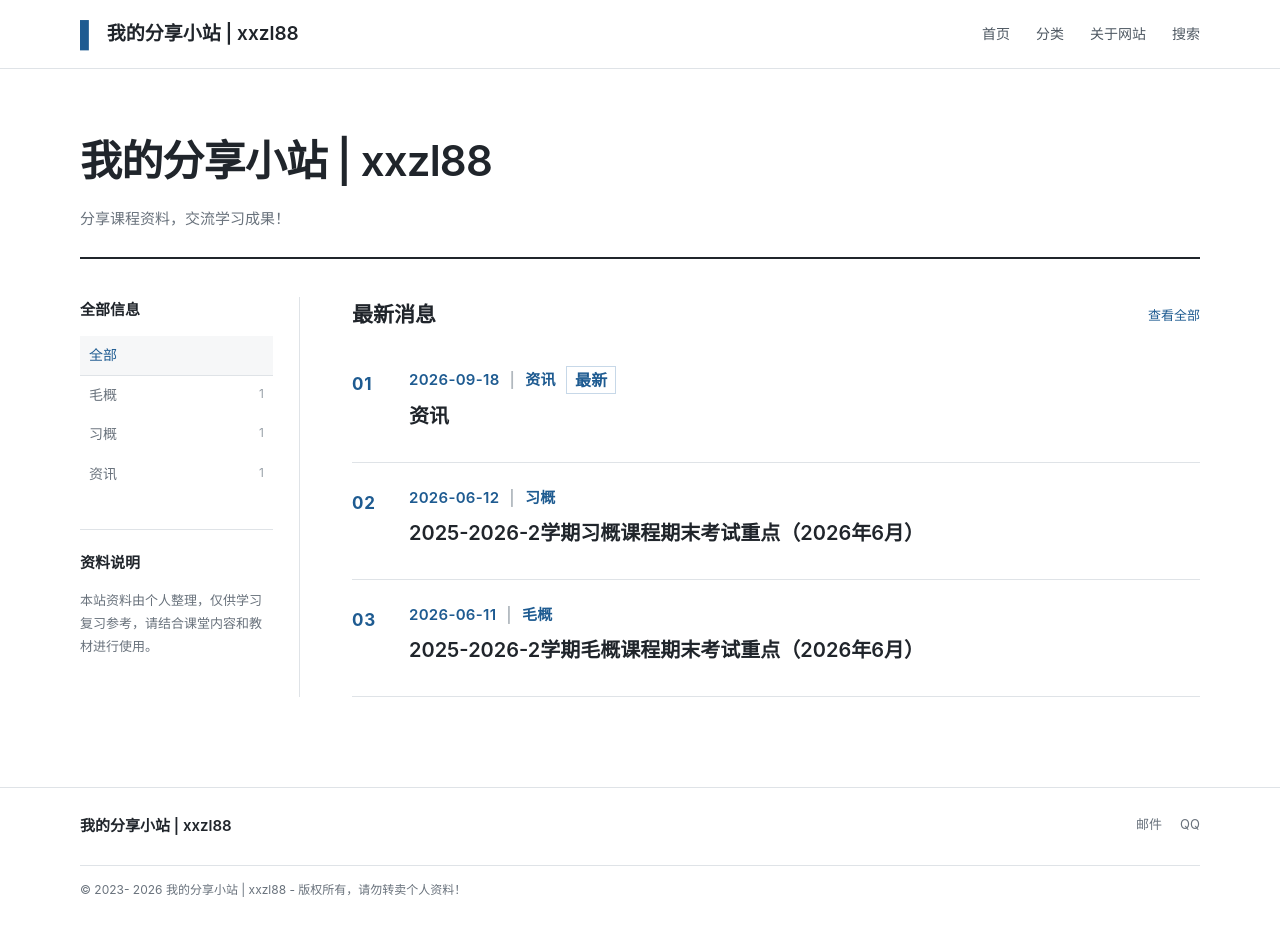
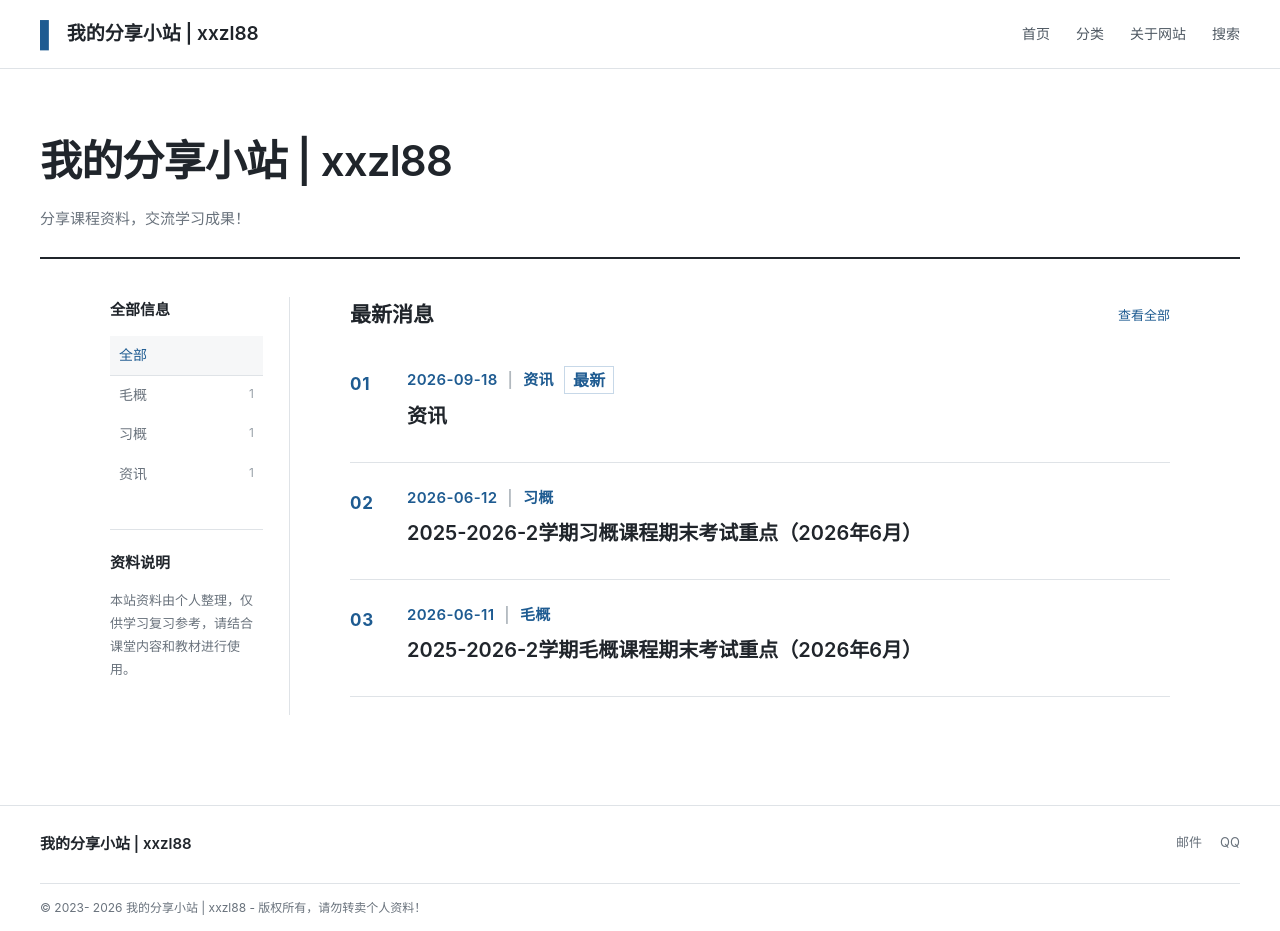
Before and after one commit to xxzl88/csu, a Jekyll site: the page built from index.html, in a window 1280 px wide. Built offline with Jekyll 4.4.1, drawn with Linux system fonts in a browser that asks for light colours; the list of posts is cut into pages by our own code.

Commit message:
Update main.css

```diff
--- a/assets/css/main.css
+++ b/assets/css/main.css
@@ -3,7 +3,10 @@
 html { scroll-behavior:smooth; }
 body { margin:0; background:var(--bg); color:var(--text); font:15px/1.75 var(--sans); }
 a { color:inherit; text-decoration:none; }
-.container { width:min(1120px,calc(100% - 40px)); margin:auto; }
+.container {
+  width:min(1200px,calc(100% - 80px));
+  margin:auto;
+}
 .skip-link { position:fixed; left:12px; top:-60px; z-index:9; padding:7px 12px; background:var(--accent); color:#fff; }
 .skip-link:focus { top:12px; }
 .site-header { border-bottom:1px solid var(--line); background:#fff; }
@@ -20,7 +23,13 @@ a { color:inherit; text-decoration:none; }
 .notice-intro p:not(.eyebrow) { margin:8px 0 0; color:var(--muted); }
 .notice-date { border-left:3px solid var(--accent); padding-left:14px; color:var(--text); text-align:right; font-size:14px; line-height:1.9; }
 .notice-date span { color:var(--muted); font-size:12px; }
-.board-layout { display:grid; grid-template-columns:220px minmax(0,1fr); gap:52px; padding:38px 0 90px; }
+.board-layout {
+  display:grid;
+  grid-template-columns:180px minmax(0,820px);
+  justify-content:center;
+  gap:60px;
+  padding:38px 0 90px;
+}
 .board-sidebar { border-right:1px solid var(--line); padding-right:26px; }
 .side-section { margin-bottom:35px; }
 .side-section h2 { margin:0 0 13px; font-size:15px; font-weight:600; }
@@ -77,7 +86,12 @@ a { color:inherit; text-decoration:none; }
 .article-header h1,.standard-header h1 { margin:10px 0 14px; font-size:clamp(30px,4vw,48px); line-height:1.25; font-weight:600; }
 .article-lead,.standard-header>p:last-child { color:var(--muted); }
 .article-layout { display:grid; grid-template-columns:minmax(0,760px) 150px; justify-content:center; gap:65px; }
-.article-body { min-width:0; font-size:16px; }
+.article-body {
+  min-width:0;
+  max-width:760px;
+  margin:auto;
+  font-size:16px;
+}
 .article-body h2 { margin:40px 0 12px; font-size:25px; }
 .article-body h3 { margin:30px 0 10px; font-size:19px; }
 .article-body p { margin:0 0 20px; }
```
